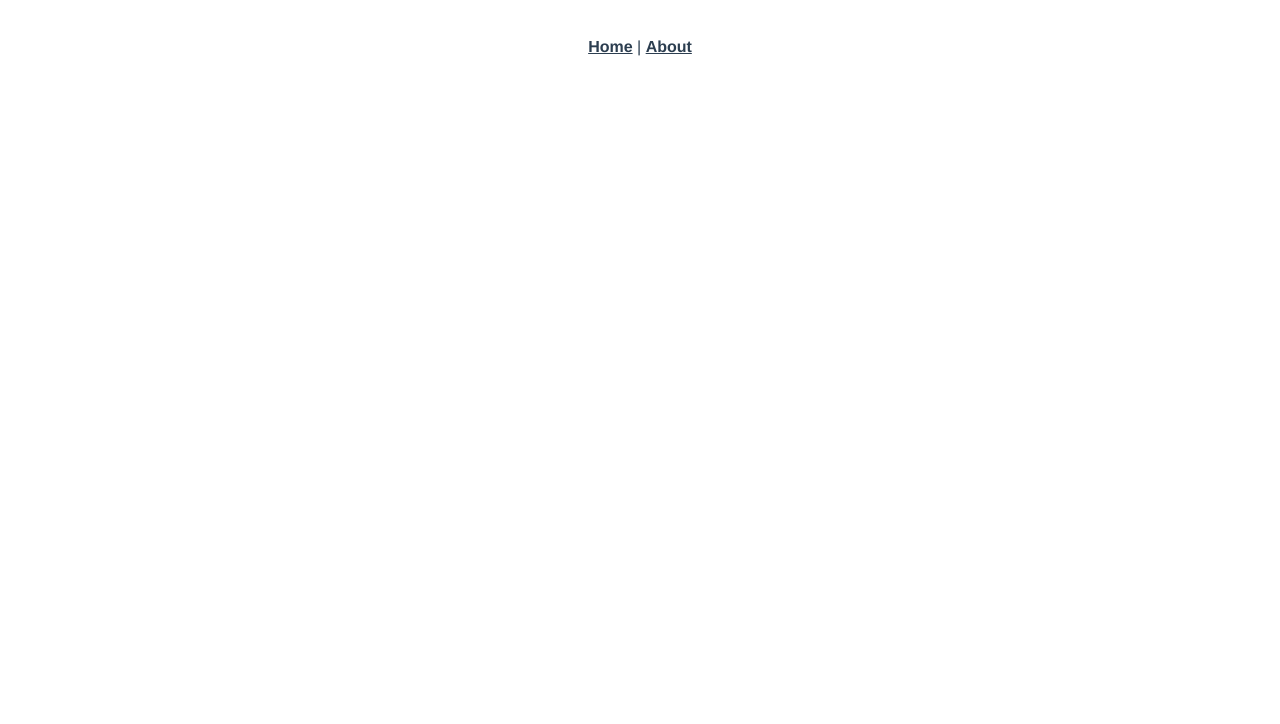
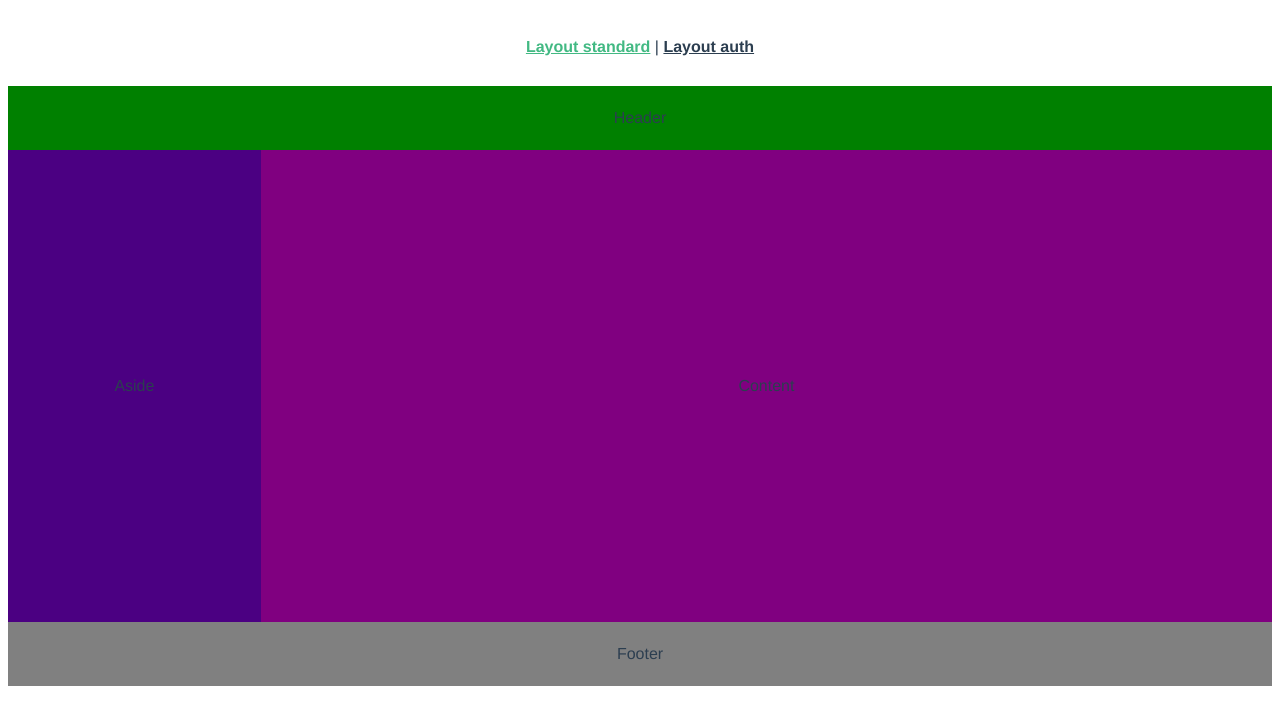
Before and after one commit to VladKurluk/vue-experiments, a Vue app: page /layout/standard in a window 1280 px wide. Before the commit this address had no page. Shown: the top 724 px of the page. Built offline with nearby package versions, Linux system fonts and the light colour scheme.

Commit message:
Added route-meta based page layots

```diff
--- a/src/App.vue
+++ b/src/App.vue
@@ -1,8 +1,4 @@
 <template>
-  <nav>
-    <router-link to="/">Home</router-link> |
-    <router-link to="/about">About</router-link>
-  </nav>
   <router-view />
 </template>
 
@@ -14,17 +10,4 @@
   text-align: center;
   color: #2c3e50;
 }
-
-nav {
-  padding: 30px;
-
-  a {
-    font-weight: bold;
-    color: #2c3e50;
-
-    &.router-link-exact-active {
-      color: #42b983;
-    }
-  }
-}
 </style>
--- /dev/null
+++ b/src/layouts/LayoutComponent.vue
@@ -0,0 +1,31 @@
+<template>
+  <!-- Render appropriate layout component -->
+  <component :is="currentLayoutComponent">
+    <!-- Pass through all the slots -->
+    <template
+      v-for="slotName in Object.keys($slots)"
+      :key="slotName"
+      v-slot:[slotName]="slotProps"
+    >
+      <slot :name="slotName" v-bind="slotProps" />
+    </template>
+  </component>
+</template>
+
+<script>
+import StandardLayout from "./components/StandardLayout";
+import AuthLayout from "./components/AuthLayout";
+const layoutComponents = {
+  standard: StandardLayout,
+  auth: AuthLayout,
+};
+export default {
+  computed: {
+    currentLayoutComponent() {
+      const layout =
+        this.$router.currentRoute.value?.meta?.layout || "standard";
+      return layoutComponents[layout];
+    },
+  },
+};
+</script>
--- /dev/null
+++ b/src/layouts/components/AuthLayout.vue
@@ -0,0 +1,37 @@
+<template>
+  <div class="container mx-auto" :class="$style.authLayout">
+    <main :class="$style.content">
+      <slot name="content" />
+    </main>
+    <footer :class="$style.footer">
+      <slot name="footer" />
+    </footer>
+  </div>
+</template>
+
+<script>
+export default {};
+</script>
+
+<style module>
+.authLayout {
+  display: grid;
+  grid-template-rows: 1fr 4rem;
+  grid-template-columns: 1fr;
+  height: 600px;
+  background-color: purple;
+}
+.content,
+.footer {
+  display: grid;
+  place-items: center;
+}
+.content {
+  grid-area: 1 / 1 / 2 / 2;
+  background-color: purple;
+}
+.footer {
+  grid-area: 2 / 1 / 3 / 2;
+  background-color: gray;
+}
+</style>
--- /dev/null
+++ b/src/layouts/components/StandardLayout.vue
@@ -0,0 +1,50 @@
+<template>
+  <div class="container mx-auto" :class="$style.standardLayout">
+    <header :class="$style.header">
+      <slot name="header" />
+    </header>
+    <aside :class="$style.aside">
+      <slot name="aside" />
+    </aside>
+    <main :class="$style.content">
+      <slot name="content" />
+    </main>
+    <footer :class="$style.footer">
+      <slot name="footer" />
+    </footer>
+  </div>
+</template>
+
+<script>
+export default {};
+</script>
+
+<style module>
+.standardLayout {
+  display: grid;
+  grid-template-rows: 4rem 1fr 4rem;
+  grid-template-columns: 1fr 4fr;
+  height: 600px;
+}
+.header,
+.aside,
+.content,
+.footer {
+  display: grid;
+  place-items: center;
+}
+.header {
+  grid-column: span 2;
+  background-color: green;
+}
+.aside {
+  background-color: indigo;
+}
+.content {
+  background-color: purple;
+}
+.footer {
+  grid-column: span 2;
+  background-color: gray;
+}
+</style>
--- a/src/router/index.js
+++ b/src/router/index.js
@@ -1,20 +1,27 @@
 import { createRouter, createWebHistory } from "vue-router";
-import HomeView from "../views/HomeView.vue";
+import LayoutExample from "../views/LayoutExample.vue";
 
 const routes = [
   {
     path: "/",
-    name: "home",
-    component: HomeView,
+    name: "LayoutExample",
+    component: LayoutExample,
   },
   {
-    path: "/about",
-    name: "about",
-    // route level code-splitting
-    // this generates a separate chunk (about.[hash].js) for this route
-    // which is lazy-loaded when the route is visited.
-    component: () =>
-      import(/* webpackChunkName: "about" */ "../views/AboutView.vue"),
+    path: "/layout/standard",
+    name: "LayoutStandard",
+    component: LayoutExample,
+    meta: {
+      layout: "standard",
+    },
+  },
+  {
+    path: "/layout/auth",
+    name: "Home",
+    component: LayoutExample,
+    meta: {
+      layout: "auth",
+    },
   },
 ];
 
--- a/src/views/AboutView.vue
+++ /dev/null
@@ -1,5 +0,0 @@
-<template>
-  <div class="about">
-    <h1>This is an about page</h1>
-  </div>
-</template>
--- a/src/views/HomeView.vue
+++ /dev/null
@@ -1,18 +0,0 @@
-<template>
-  <div class="home">
-    <img alt="Vue logo" src="../assets/logo.png" />
-    <HelloWorld msg="Welcome to Your Vue.js App" />
-  </div>
-</template>
-
-<script>
-// @ is an alias to /src
-import HelloWorld from "@/components/HelloWorld.vue";
-
-export default {
-  name: "HomeView",
-  components: {
-    HelloWorld,
-  },
-};
-</script>
--- /dev/null
+++ b/src/views/LayoutExample.vue
@@ -0,0 +1,46 @@
+<template>
+  <div>
+    <nav class="space-x-4 mb-8 mx-auto flex justify-center items-center mt-4">
+      <router-link to="/layout/standard">Layout standard</router-link> |
+      <router-link to="/layout/auth">Layout auth</router-link>
+    </nav>
+    <layout-component class="mx-auto max-w-7xl">
+      <template #header>
+        <p>Header</p>
+      </template>
+      <template #content>
+        <p>Content</p>
+      </template>
+      <template #aside>
+        <p>Aside</p>
+      </template>
+      <template #footer>
+        <p>Footer</p>
+      </template>
+    </layout-component>
+  </div>
+</template>
+
+<script>
+import LayoutComponent from "../layouts/LayoutComponent";
+export default {
+  components: {
+    LayoutComponent,
+  },
+};
+</script>
+
+<style lang="scss">
+nav {
+  padding: 30px;
+
+  a {
+    font-weight: bold;
+    color: #2c3e50;
+
+    &.router-link-exact-active {
+      color: #42b983;
+    }
+  }
+}
+</style>
```
